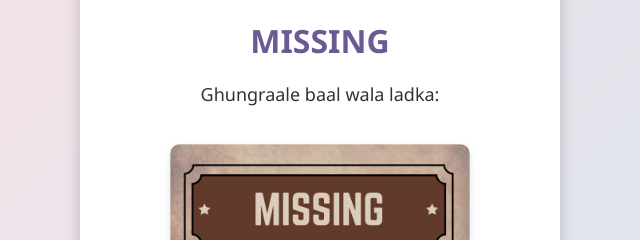
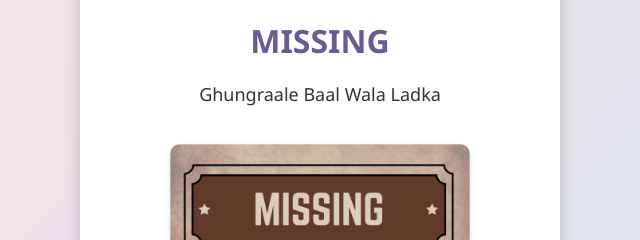
Before and after one commit to VarshaSBhat/missing, a plain HTML site: page index.html in a window 1280 px wide. Shown: the top 240 px of the page, 320-960 px from the left. Drawn offline with Linux system fonts and the light colour scheme.

Commit message:
typo fix

```diff
--- a/index.html
+++ b/index.html
@@ -9,8 +9,8 @@
 <body>
     <div class="container">
         <h1>MISSING</h1>
-        <p>Ghungraale baal wala ladka:</p>
-        <img src='missing.png' alt="Ghungraale Baal Wala Ladka" class="travel-image">
+        <p>Ghungraale Baal Wala Ladka</p>
+        <img src='missing.png' alt="Ghungraale Baal Wala Ladka" class="image">
         <p>ATTENTION: The reward has been misprinted on the poster, and the maximum possible reward amount is 2CHF (or one croissant, whichever is cheaper)</p>
         <div id="timer"></div>
     </div>
--- a/style.css
+++ b/style.css
@@ -28,7 +28,7 @@ p {
     color: #333;
 }
 
-.travel-image {
+.image {
     width: 100%;
     max-width: 300px;
     margin: 20px auto;
```
